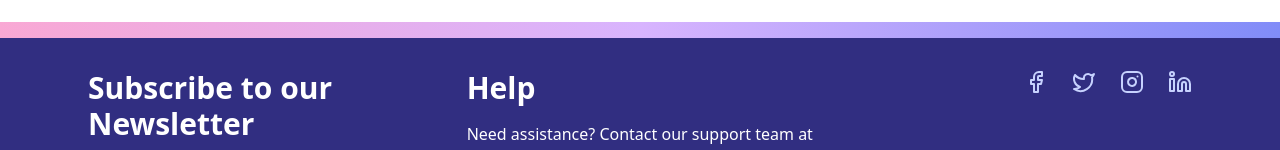
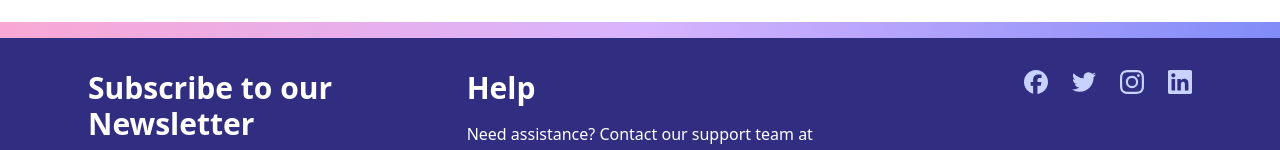
Before and after one commit to Soumyodeep-Dey/Ghar_Nishchit, a React (Vite) app in the folder frontend/UI/: page / in a window 1280 px wide. Shown: the part 4416-4566 px from the top of the page. Built offline with nearby package versions, Linux system fonts and the light colour scheme.

Commit message:
new icons added

```diff
--- a/frontend/UI/package.json
+++ b/frontend/UI/package.json
@@ -15,8 +15,7 @@
     "react": "^19.1.0",
     "react-dom": "^19.1.0",
     "react-icons": "^5.5.0",
-    "react-router-dom": "^7.6.3",
-    "simple-icons": "^15.8.0"
+    "react-router-dom": "^7.6.3"
   },
   "devDependencies": {
     "@eslint/js": "^9.30.1",
--- a/frontend/UI/src/components/landing.jsx
+++ b/frontend/UI/src/components/landing.jsx
@@ -1,7 +1,10 @@
 ﻿import { useEffect, useRef, useState } from 'react';
 import { useDarkMode } from '../DarkModeContext';
 import { Link } from 'react-router-dom';
-import { Home, Building, Info, DollarSign, Users, HelpCircle, Menu, X, Facebook, Twitter, Instagram, Linkedin, BookOpen } from 'lucide-react';
+import { Home, Building, Info, DollarSign, Users, HelpCircle, Menu, X, BookOpen } from 'lucide-react';
+
+import { SiFacebook, SiTwitter, SiInstagram, SiLinkedin } from "react-icons/si";
+
 
 import p1 from '../assets/p1.jpg';
 import p2 from '../assets/p2.jpg';
@@ -771,16 +774,16 @@ export default function Landing() {
             <div className="flex flex-col justify-between">
               <div className="flex space-x-6 mb-6 md:mb-0 justify-center md:justify-end">
                 <a href="https://facebook.com" aria-label="Facebook" target="_blank" rel="noopener noreferrer" className="hover:text-white">
-                  <Facebook size={24} />
+                  <SiFacebook size={24} />
                 </a>
                 <a href="https://twitter.com" aria-label="Twitter" target="_blank" rel="noopener noreferrer" className="hover:text-white">
-                  <Twitter size={24} />
+                  <SiTwitter size={24} />
                 </a>
                 <a href="https://instagram.com" aria-label="Instagram" target="_blank" rel="noopener noreferrer" className="hover:text-white">
-                  <Instagram size={24} />
+                  <SiInstagram size={24} />
                 </a>
                 <a href="https://linkedin.com" aria-label="LinkedIn" target="_blank" rel="noopener noreferrer" className="hover:text-white">
-                  <Linkedin size={24} />
+                  <SiLinkedin size={24} />
                 </a>
               </div>
             </div>
```
Also changed, not shown: 1 other file (tests, documents, lock files or other folders).
